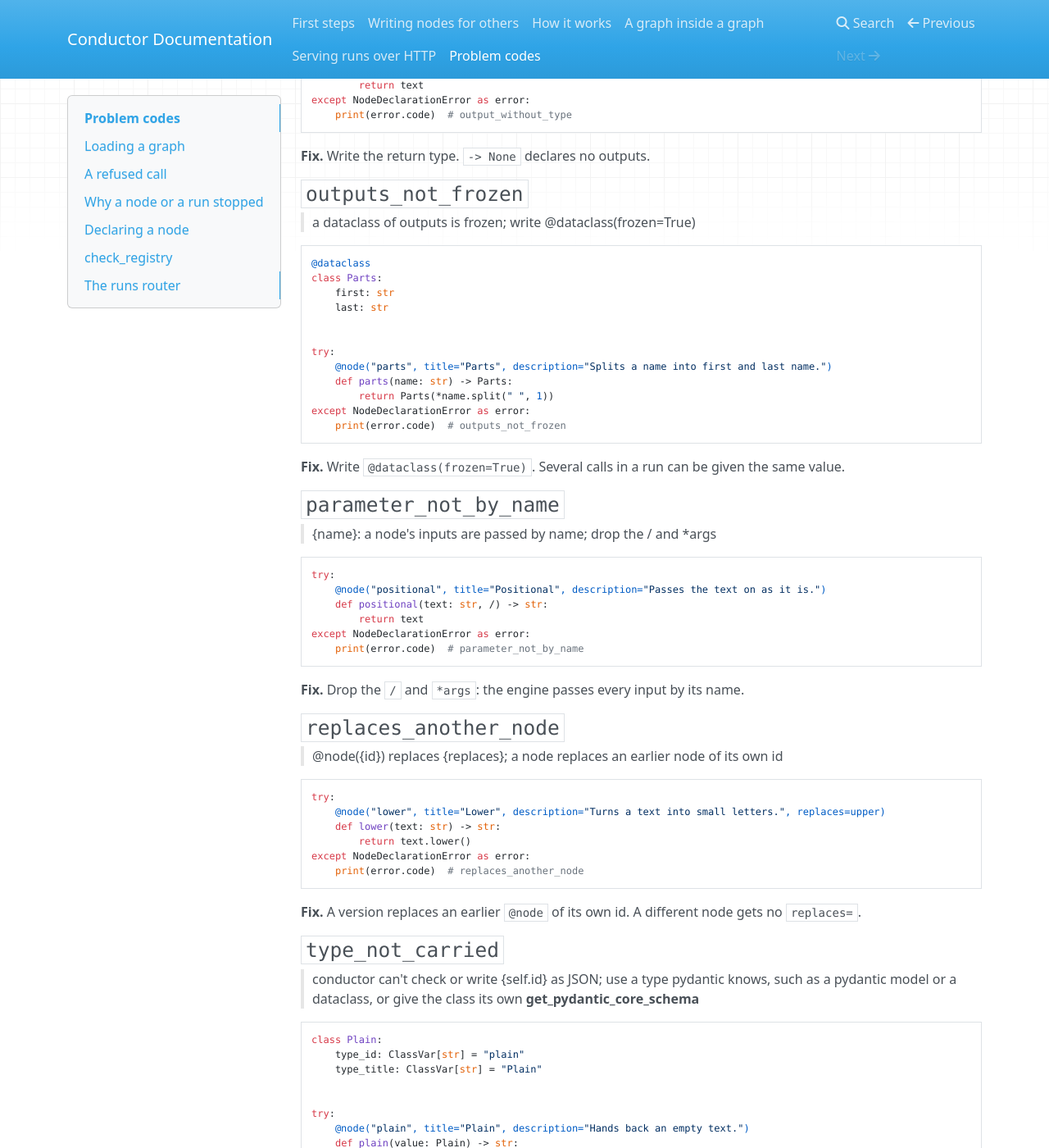
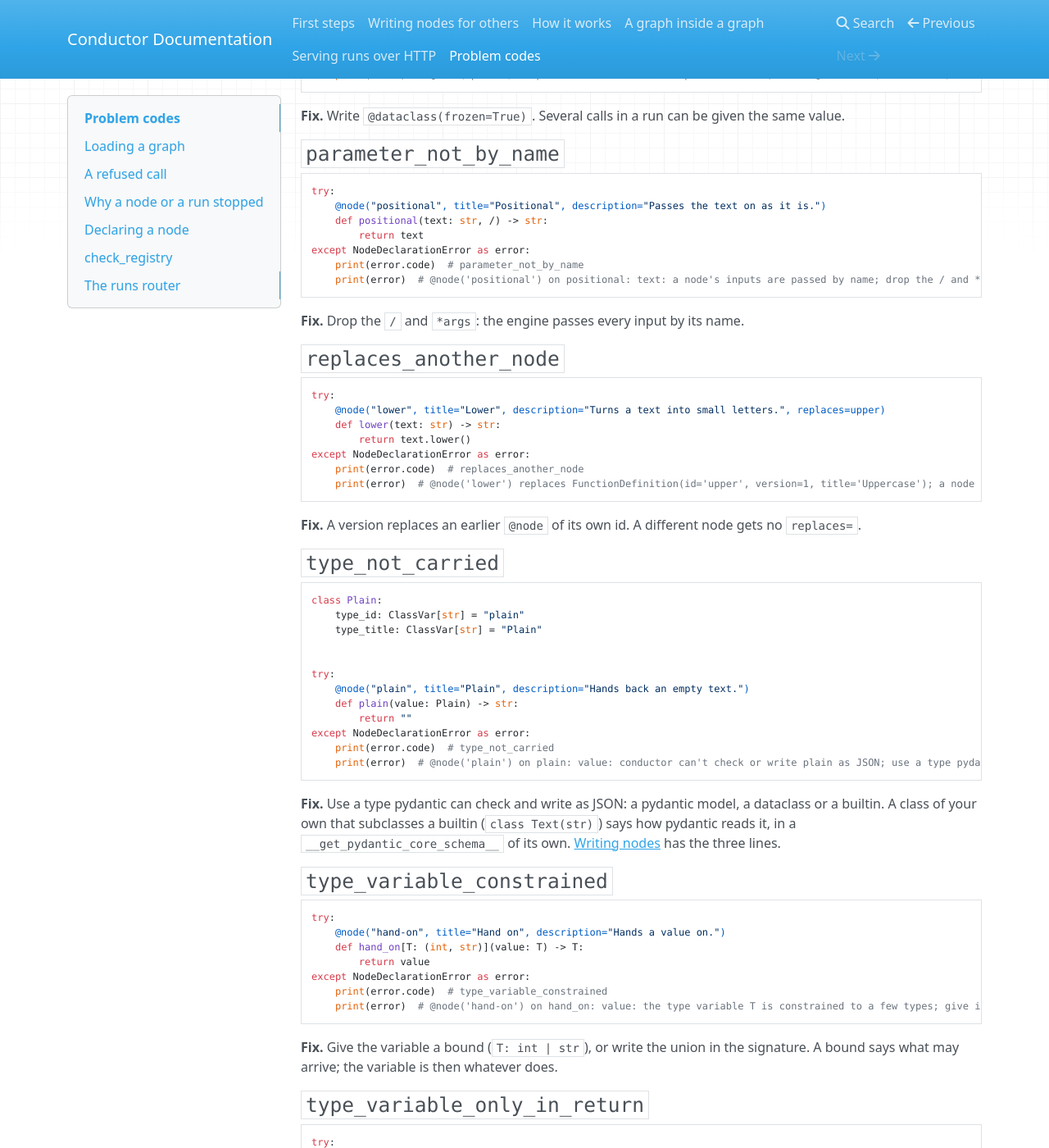
Before and after one commit to syv-ai/conductor, an MkDocs documentation site: the page built from docs/problems.md, in a window 1280 px wide and 1400 px high, scrolled down 25044 px. Shown: the whole window at 82% size. Built offline with MkDocs 1.6.1, drawn with Linux system fonts in a browser that asks for light colours; nearby versions of some CDN libraries; some of the changed text lies outside the part shown.

Commit message:
docs(problems): a declaration error's message is printed by its example, where the page pasted a copy

````diff
--- a/docs/problems.md
+++ b/docs/problems.md
@@ -980,11 +980,9 @@ Its `ctx` keys are in the reference: `python -m conductor.about timeout`.
 
 ## Declaring a node
 
-Raised as `NodeDeclarationError` when the module that declares the node is imported. `error.code` is the code. The text is English and for the developer.
+Raised as `NodeDeclarationError` when the module that declares the node is imported. `error.code` is the code. The text is English and for the developer. Each example prints the code, then the text.
 
 ### `arriving_on_compute_added_inputs`
-
-> compute_added_inputs parameter {name} reads an arriving type, but inputs are decided before anything arrives; read it in compute_outputs
 
 ```python
 def added(value: type) -> dict[str, type]:
@@ -997,13 +995,12 @@ try:
         return value
 except NodeDeclarationError as error:
     print(error.code)  # arriving_on_compute_added_inputs
+    print(error)  # @node('adds') on adds: compute_added_inputs parameter 'value' reads an arriving type, but inputs are decided before anything arrives; read it in compute_outputs
 ```
 
 **Fix.** Read the arriving type in `compute_outputs`. The added inputs are decided before anything arrives.
 
 ### `async_run`
-
-> a node is a plain def; the engine gives a slow one threads with Policy(concurrency=)
 
 ```python
 try:
@@ -1012,6 +1009,7 @@ try:
         return url
 except NodeDeclarationError as error:
     print(error.code)  # async_run
+    print(error)  # @node('fetch_async') on fetch_async: a node is a plain def; the engine gives a slow one threads with Policy(concurrency=)
 ```
 
 **Fix.** Write a plain `def`. For a slow call, `Policy(concurrency=8)` makes several calls at once on threads.
@@ -1073,6 +1069,7 @@ try:
         return 0.0
 except NodeDeclarationError as error:
     print(error.code)  # compute_added_inputs_without_var_keyword
+    print(error)  # @node('sum_of') on sum_of: a node with compute_added_inputs takes them as **kwargs; add **values to its signature
 ```
 
 **Fix.** Take the added inputs as `**values: float`.
@@ -1096,8 +1093,6 @@ except NodeDeclarationError as error:
 
 ### `duplicate_node_id` (declaring a node)
 
-> two nodes have the id {definition.id}: {_where_declared(held)} and {_where_declared(definition)}; ids are unique, so swap one for the other with registry.replace(...)
-
 ```python
 twice = NodeRegistry()
 twice.add(upper)
@@ -1107,13 +1102,12 @@ try:
         return text
 except NodeDeclarationError as error:
     print(error.code)  # duplicate_node_id
+    print(error)  # two nodes have the id 'upper': doc_docs_problems_md.upper and doc_docs_problems_md.upper_again; ids are unique, so swap one for the other with registry.replace(...)
 ```
 
 **Fix.** For a node the registry already holds, swap one for the other with `registry.replace(newer)`, or give the new node an id of its own. The older versions of a chain are plain `@node` definitions that are never registered; only the newest is declared on the registry, with `replaces=`.
 
 ### `duplicate_type_id`
-
-> type id {Type(held).id} is declared by both {_qualified_name(existing)} and {_qualified_name(held)}; one registry holds one type per id
 
 ```python
 @dataclass
@@ -1134,13 +1128,12 @@ try:
     NodeRegistry(types=[Amount, Price])
 except NodeDeclarationError as error:
     print(error.code)  # duplicate_type_id
+    print(error)  # type id 'money' is declared by both doc_docs_problems_md.Amount and doc_docs_problems_md.Price; one registry holds one type per id
 ```
 
 **Fix.** Give one of the classes another `type_id`.
 
 ### `empty_title_or_description`
-
-> @node({id}) has an empty {name}; write the words a person reads for the node in a palette
 
 ```python
 try:
@@ -1149,13 +1142,12 @@ try:
         return text.upper()
 except NodeDeclarationError as error:
     print(error.code)  # empty_title_or_description
+    print(error)  # @node('shout') has an empty description; write the words a person reads for the node in a palette
 ```
 
 **Fix.** Give the node a title and a description: they are what a person reads for it in a palette.
 
 ### `exclusive_group_on_input`
-
-> {name}: exclusive_group is for outputs; put it on an output's Param
 
 ```python
 try:
@@ -1164,13 +1156,12 @@ try:
         return text
 except NodeDeclarationError as error:
     print(error.code)  # exclusive_group_on_input
+    print(error)  # @node('branchy') on branchy: text: exclusive_group is for outputs; put it on an output's Param
 ```
 
 **Fix.** Put `exclusive_group` on the outputs that are branches, the fields of the frozen dataclass the node returns.
 
 ### `from_run_misplaced`
-
-> FromRun is a whole parameter the host always gives, name: FromRun[Session]; anywhere else, a caller would fill it
 
 ```python
 class Session: ...
@@ -1181,14 +1172,13 @@ try:
         return ""
 except NodeDeclarationError as error:
     print(error.code)  # from_run_misplaced
+    print(error)  # @node('maybe') on maybe: session: FromRun is a whole parameter the host always gives, name: FromRun[Session]; anywhere else, a caller would fill it
 ```
 
 **Fix.** Write the parameter as `name: FromRun[Session]`, never inside `| None`, a list or a return type. The host
 gives that value on every run, so a node can trust it; anywhere else it would be an input a caller fills.
 
 ### `from_run_not_a_class`
-
-> {name}: FromRun names the class of the value the run is given, FromRun[Session]
 
 ```python
 try:
@@ -1197,6 +1187,7 @@ try:
         return ""
 except NodeDeclarationError as error:
     print(error.code)  # from_run_not_a_class
+    print(error)  # @node('listed') on listed: names: FromRun names the class of the value the run is given, FromRun[Session]
 ```
 
 **Fix.** Name a class, `FromRun[Session]`: the run is given its value by that class, `from_run={Session: ...}`.
@@ -1226,8 +1217,6 @@ except NodeDeclarationError as error:
 
 ### `input_without_type`
 
-> {name}: an input needs a type hint; write one, as it is the input's interface
-
 ```python
 try:
     @node("untyped", title="Untyped", description="Passes the text on as it is.")
@@ -1235,13 +1224,12 @@ try:
         return str(text)
 except NodeDeclarationError as error:
     print(error.code)  # input_without_type
+    print(error)  # @node('untyped') on untyped: text: an input needs a type hint; write one, as it is the input's interface
 ```
 
 **Fix.** Give the input a type hint. The hint is the input's interface.
 
 ### `invalid_node_id` (declaring a node)
-
-> @node takes the node's id first, a non-empty string without '.', '/', '@' or '~', which mean something in an address or a waiting id: @node('upper'); got {id}
 
 ```python
 try:
@@ -1250,13 +1238,12 @@ try:
         return text
 except NodeDeclarationError as error:
     print(error.code)  # invalid_node_id
+    print(error)  # @node takes the node's id first, a non-empty string without '.', '/', '@' or '~', which mean something in an address or a waiting id: @node('upper'); got 'a.b'
 ```
 
 **Fix.** Pick an id without `.`, `/`, `@` or `~`, and never an empty one. The same rule holds for an id in a record.
 
 ### `nested_series`
-
-> a Series of Series; a field holds one level of items, so return one Series
 
 ```python
 try:
@@ -1265,13 +1252,12 @@ try:
         return [[text]]
 except NodeDeclarationError as error:
     print(error.code)  # nested_series
+    print(error)  # @node('nested') on nested: result: a Series of Series; a field holds one level of items, so return one Series
 ```
 
 **Fix.** Return one `Series`. A node after it that runs once per item and returns a `Series` of its own makes the next level.
 
 ### `output_without_type`
-
-> a node needs a return type; write one, or -> None for no outputs
 
 ```python
 try:
@@ -1280,13 +1266,12 @@ try:
         return text
 except NodeDeclarationError as error:
     print(error.code)  # output_without_type
+    print(error)  # @node('silent') on silent: a node needs a return type; write one, or -> None for no outputs
 ```
 
 **Fix.** Write the return type. `-> None` declares no outputs.
 
 ### `outputs_not_frozen`
-
-> a dataclass of outputs is frozen; write @dataclass(frozen=True)
 
 ```python
 @dataclass
@@ -1301,13 +1286,12 @@ try:
         return Parts(*name.split(" ", 1))
 except NodeDeclarationError as error:
     print(error.code)  # outputs_not_frozen
+    print(error)  # @node('parts') on parts: a dataclass of outputs is frozen; write @dataclass(frozen=True)
 ```
 
 **Fix.** Write `@dataclass(frozen=True)`. Several calls in a run can be given the same value.
 
 ### `parameter_not_by_name`
-
-> {name}: a node's inputs are passed by name; drop the / and *args
 
 ```python
 try:
@@ -1316,13 +1300,12 @@ try:
         return text
 except NodeDeclarationError as error:
     print(error.code)  # parameter_not_by_name
+    print(error)  # @node('positional') on positional: text: a node's inputs are passed by name; drop the / and *args
 ```
 
 **Fix.** Drop the `/` and `*args`: the engine passes every input by its name.
 
 ### `replaces_another_node`
-
-> @node({id}) replaces {replaces}; a node replaces an earlier node of its own id
 
 ```python
 try:
@@ -1331,13 +1314,12 @@ try:
         return text.lower()
 except NodeDeclarationError as error:
     print(error.code)  # replaces_another_node
+    print(error)  # @node('lower') replaces FunctionDefinition(id='upper', version=1, title='Uppercase'); a node replaces an earlier node of its own id
 ```
 
 **Fix.** A version replaces an earlier `@node` of its own id. A different node gets no `replaces=`.
 
 ### `type_not_carried`
-
-> conductor can't check or write {self.id} as JSON; use a type pydantic knows, such as a pydantic model or a dataclass, or give the class its own __get_pydantic_core_schema__
 
 ```python
 class Plain:
@@ -1351,13 +1333,12 @@ try:
         return ""
 except NodeDeclarationError as error:
     print(error.code)  # type_not_carried
+    print(error)  # @node('plain') on plain: value: conductor can't check or write plain as JSON; use a type pydantic knows, such as a pydantic model or a dataclass, or give the class its own __get_pydantic_core_schema__
 ```
 
 **Fix.** Use a type pydantic can check and write as JSON: a pydantic model, a dataclass or a builtin. A class of your own that subclasses a builtin (`class Text(str)`) says how pydantic reads it, in a `__get_pydantic_core_schema__` of its own. [Writing nodes](writing-nodes.md#a-text-or-a-number-of-your-own) has the three lines.
 
 ### `type_variable_constrained`
-
-> {spec.name}: the type variable {variable.__name__} is constrained to a few types; give it a bound, or write the union
 
 ```python
 try:
@@ -1366,13 +1347,12 @@ try:
         return value
 except NodeDeclarationError as error:
     print(error.code)  # type_variable_constrained
+    print(error)  # @node('hand-on') on hand_on: value: the type variable T is constrained to a few types; give it a bound, or write the union
 ```
 
 **Fix.** Give the variable a bound (`T: int | str`), or write the union in the signature. A bound says what may arrive; the variable is then whatever does.
 
 ### `type_variable_only_in_return`
-
-> {spec.name}: the type variable {variable.__name__} is on no input, so no edge can say what it is; put it on an input
 
 ```python
 try:
@@ -1381,13 +1361,12 @@ try:
         return []
 except NodeDeclarationError as error:
     print(error.code)  # type_variable_only_in_return
+    print(error)  # @node('make') on make: result: the type variable T is on no input, so no edge can say what it is; put it on an input
 ```
 
 **Fix.** A type variable is what arrives on an edge, so it stands on an input. An output whose type depends on a setting, not on an edge, is typed by a `compute_outputs` hook.
 
 ### `upgrade_missing`
-
-> the version it replaces has {sorted(unexplained)}, gone from this one; its Upgrade says where they went
 
 ```python
 @node("hello", title="Hello v1", description="Says hello to a person.")
@@ -1401,13 +1380,12 @@ try:
         return first
 except NodeDeclarationError as error:
     print(error.code)  # upgrade_missing
+    print(error)  # @node('hello') on hello: the version it replaces has ['name'], gone from this one; its Upgrade says where they went
 ```
 
 **Fix.** Say where the gone field went: `upgrade=Upgrade(renamed_inputs={"name": "first"})`, or a `rewrite=` for an input; a gone output takes `renamed_outputs=`, since a rewrite reads only what is typed into the node.
 
 ### `upgrade_without_replaces`
-
-> @node({id}) has an upgrade but replaces nothing; name the version it upgrades with replaces=
 
 ```python
 try:
@@ -1416,13 +1394,12 @@ try:
         return first
 except NodeDeclarationError as error:
     print(error.code)  # upgrade_without_replaces
+    print(error)  # @node('hi') has an upgrade but replaces nothing; name the version it upgrades with replaces=
 ```
 
 **Fix.** Name the version it upgrades with `replaces=`.
 
 ### `var_keyword_without_hook`
-
-> **kwargs takes the inputs compute_added_inputs adds; the node has no such hook, so remove **kwargs or add compute_added_inputs=
 
 ```python
 try:
@@ -1431,13 +1408,12 @@ try:
         return ""
 except NodeDeclarationError as error:
     print(error.code)  # var_keyword_without_hook
+    print(error)  # @node('loose') on loose: **kwargs takes the inputs compute_added_inputs adds; the node has no such hook, so remove **kwargs or add compute_added_inputs=
 ```
 
 **Fix.** Remove `**values`, or add the hook that adds those inputs, `compute_added_inputs=`.
 
 ### `version_not_after`
-
-> @node({id}) is version {number}, not after the version {replaces.version} it replaces; leave version= out, or give one above {replaces.version}
 
 ```python
 try:
@@ -1446,13 +1422,12 @@ try:
         return name
 except NodeDeclarationError as error:
     print(error.code)  # version_not_after
+    print(error)  # @node('hello') is version 1, not after the version 1 it replaces; leave version= out, or give one above 1
 ```
 
 **Fix.** Leave `version=` out (one past the version replaced), or give a number above it.
 
 ### `widget_outside_param`
-
-> a widget in Annotated goes on Param: Annotated[..., Param(widget=...)]
 
 ```python
 from conductor.widgets import Textarea
@@ -1463,6 +1438,7 @@ try:
         return text
 except NodeDeclarationError as error:
     print(error.code)  # widget_outside_param
+    print(error)  # @node('note') on note: text: a widget in Annotated goes on Param: Annotated[..., Param(widget=...)]
 ```
 
 **Fix.** Put the widget on the field's `Param`: `Annotated[str, Param(widget=Textarea())]`. Other metadata in `Annotated` is pydantic's and is read as pydantic reads it; a widget there would be passed by, and the field would show no control.
````
Also changed, not shown: other parts of docs/problems.md (+0 -2 lines).
